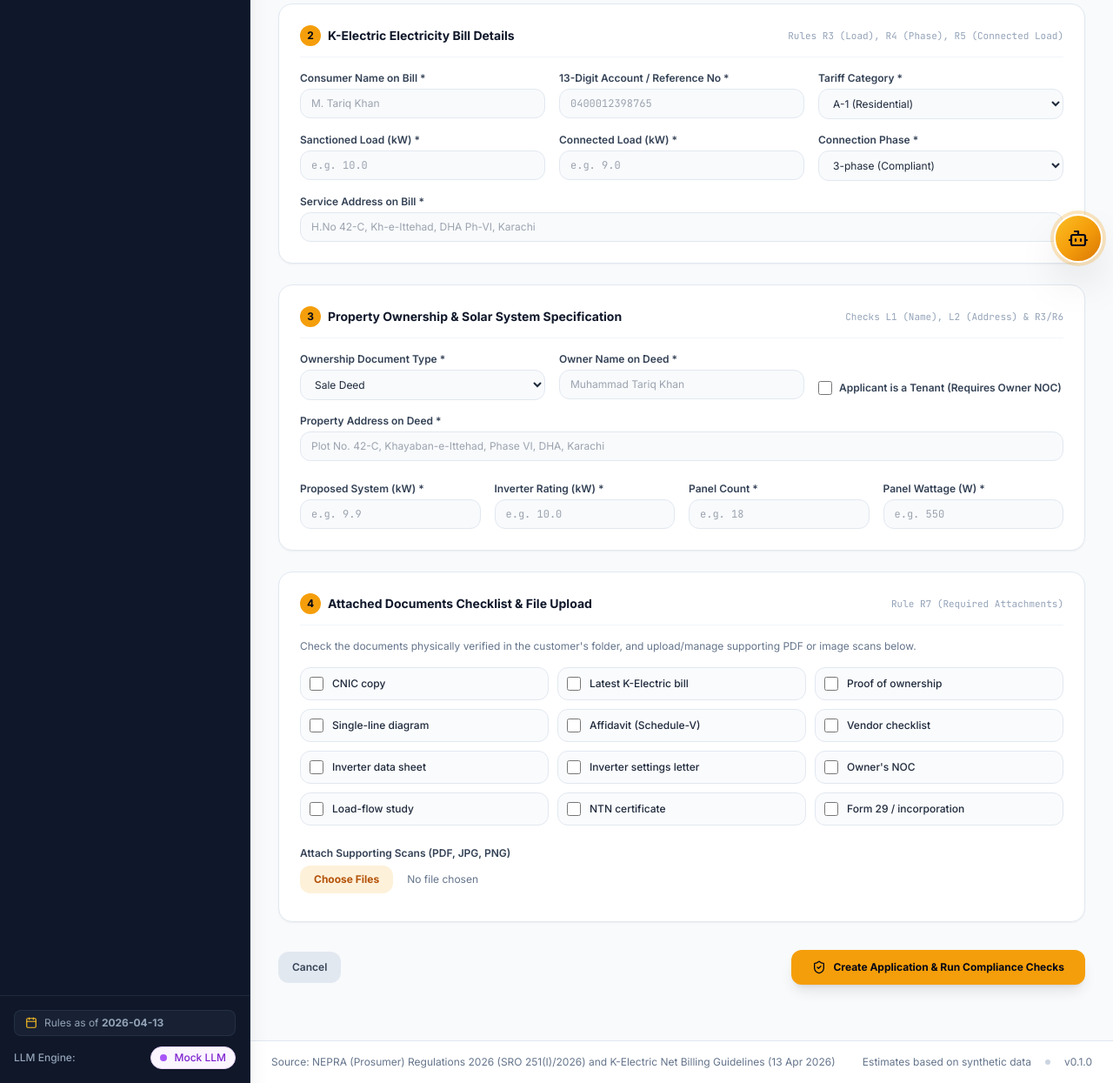
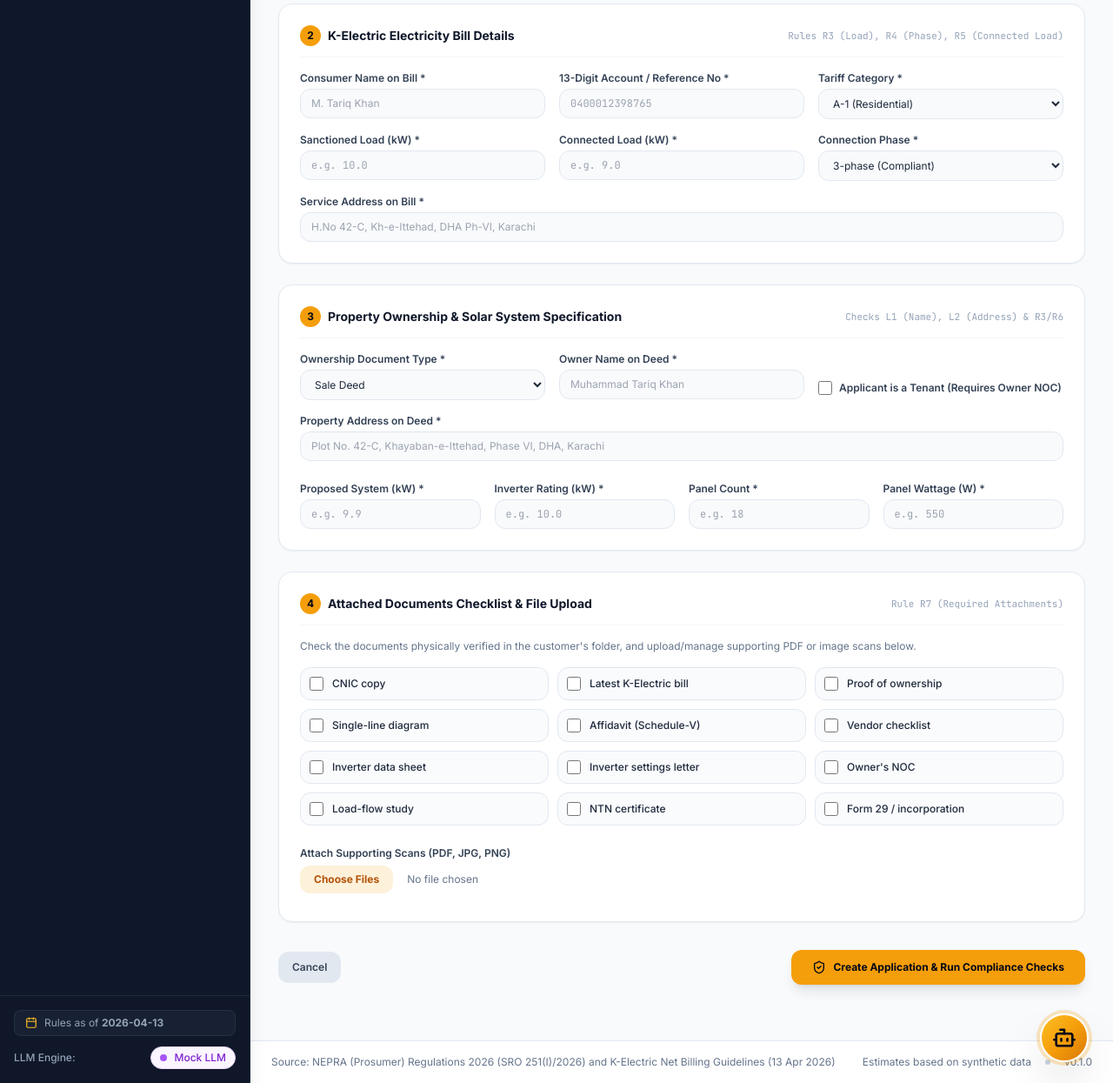
Before and after one commit to JeffCorpInc/Net-Billing-Autopilot, a FastAPI app: page /new in a window 1280 px wide. Shown: the part 698-1943 px from the top of the page at 87% size. Run offline with FastAPI, Linux system fonts and the light colour scheme; some libraries are stand-ins or nearby versions; some web fonts are replaced.

Commit message:
Fix AI Copilot click-to-open above bottom-right icon and move toasts to top-right

```diff
--- a/static/assistant.js
+++ b/static/assistant.js
@@ -77,14 +77,17 @@
     },
 
     togglePanel() {
-      if (this.isOpen) this.closePanel();
-      else this.openPanel();
+      if (this.isOpen) {
+        this.closePanel();
+      } else {
+        this.openPanel();
+      }
     },
 
     openPanel() {
       const panel = document.getElementById('ai-assistant-panel');
       if (!panel) return;
-      panel.classList.remove('hidden');
+      panel.style.display = 'flex';
       this.isOpen = true;
       if (window.lucide) window.lucide.createIcons({ root: panel });
     },
@@ -92,7 +95,7 @@
     closePanel() {
       const panel = document.getElementById('ai-assistant-panel');
       if (!panel) return;
-      panel.classList.add('hidden');
+      panel.style.display = 'none';
       this.isOpen = false;
     },
 
@@ -160,7 +163,7 @@
       const badge = document.getElementById('ai-assistant-badge');
       if (!badge) return;
       if (issueCount > 0) {
-        badge.textContent = `${issueCount} issue${issueCount > 1 ? 's' : ''}`;
+        badge.textContent = `${issueCount}`;
         badge.classList.remove('hidden');
       } else {
         badge.classList.add('hidden');
--- a/templates/assistant_widget.html
+++ b/templates/assistant_widget.html
@@ -2,11 +2,12 @@
 <div id="ai-assistant-root"
      data-case-id="{{ case_id if case_id is defined else next_case_id }}"
      data-context-mode="{{ 'form' if active_page == 'new_case' else 'case_view' }}"
-     class="fixed right-3 top-1/2 -translate-y-1/2 z-40 flex items-center pointer-events-none">
+     class="fixed bottom-6 right-7 z-40 flex flex-col items-end pointer-events-none">
 
-  <!-- Expandable Chat Panel (Opens to the left of the circular right-center bot icon) -->
+  <!-- Expandable Chat Panel (Opens directly ABOVE the circular bot icon) -->
   <div id="ai-assistant-panel"
-       class="hidden pointer-events-auto mr-3 w-[340px] sm:w-[390px] max-h-[78vh] bg-white dark:bg-slate-900 border border-slate-200 dark:border-slate-700 rounded-2xl shadow-2xl flex flex-col overflow-hidden transition-all duration-200">
+       style="display: none;"
+       class="pointer-events-auto mb-3.5 w-[350px] sm:w-[400px] max-h-[75vh] bg-white dark:bg-slate-900 border border-slate-200 dark:border-slate-700 rounded-2xl shadow-2xl flex-col overflow-hidden transition-all duration-200">
 
     <!-- Panel Header -->
     <div class="bg-gradient-to-r from-[#0F172A] via-slate-900 to-slate-800 text-white px-4 py-3.5 flex items-center justify-between border-b border-slate-800">
@@ -53,9 +54,9 @@
     </div>
 
     <!-- Messages Container -->
-    <div id="ai-assistant-messages" class="flex-1 p-3.5 space-y-3 overflow-y-auto max-h-[360px] text-xs bg-white dark:bg-slate-900">
+    <div id="ai-assistant-messages" class="flex-1 p-3.5 space-y-3 overflow-y-auto max-h-[340px] text-xs bg-white dark:bg-slate-900">
       <div class="p-3 rounded-2xl bg-slate-100 dark:bg-slate-800/90 text-slate-700 dark:text-slate-200 leading-relaxed">
-        👋 Hi! I'm your **NetBill AI Copilot**. As you fill in or edit your application, click **"Check Now"** or ask me anything—I'll flag wrong steps, capacity violations, expired CNICs, or name/address mismatches and highlight the exact field to fix.
+        👋 Hi! I'm your <strong>NetBill AI Copilot</strong>. Click <strong>"Check Now"</strong> or ask me anything—I'll flag wrong steps, capacity violations, expired CNICs, or name/address mismatches and highlight the exact field to fix.
       </div>
     </div>
 
@@ -71,20 +72,20 @@
     </form>
   </div>
 
-  <!-- Circular Floating Bot Icon (Docked at Extreme Right-Center of True Viewport) -->
+  <!-- Circular Floating Bot Icon (Bottom-Right Corner with Scrollbar Clearance) -->
   <button id="ai-assistant-toggle-btn" type="button"
           title="AI Onboarding Copilot — Click to inspect errors & mismatches"
           aria-label="Open AI Onboarding Copilot"
-          class="pointer-events-auto group relative w-13 h-13 p-3.5 rounded-full bg-gradient-to-br from-amber-400 via-amber-500 to-amber-600 hover:from-amber-300 hover:to-amber-500 text-slate-950 shadow-2xl ring-4 ring-amber-500/25 border-2 border-white dark:border-slate-800 flex items-center justify-center transition-all duration-200 hover:scale-105 active:scale-95">
-    <i data-lucide="bot" class="w-6 h-6 stroke-[2.2]"></i>
+          class="pointer-events-auto group relative w-14 h-14 rounded-full bg-gradient-to-br from-amber-400 via-amber-500 to-amber-600 hover:from-amber-300 hover:to-amber-500 text-slate-950 shadow-2xl ring-4 ring-amber-500/25 border-2 border-white dark:border-slate-800 flex items-center justify-center transition-all duration-200 hover:scale-105 active:scale-95 cursor-pointer">
+    <i data-lucide="bot" class="w-7 h-7 stroke-[2.2]"></i>
 
     <!-- Top-Right Notification Badge for Detected Issues -->
     <span id="ai-assistant-badge"
-          class="hidden absolute -top-1.5 -right-1.5 min-w-[20px] h-[20px] px-1 rounded-full text-[10px] font-extrabold bg-rose-600 text-white border-2 border-white dark:border-slate-900 flex items-center justify-center shadow-md">
+          class="hidden absolute -top-1.5 -right-1.5 min-w-[22px] h-[22px] px-1 rounded-full text-[10px] font-extrabold bg-rose-600 text-white border-2 border-white dark:border-slate-900 flex items-center justify-center shadow-md">
       0
     </span>
 
-    <!-- Hover Tooltip Pill -->
+    <!-- Hover Tooltip Pill (Left of Circle) -->
     <span class="pointer-events-none opacity-0 group-hover:opacity-100 transition-opacity duration-150 absolute right-16 whitespace-nowrap px-2.5 py-1 rounded-lg bg-slate-900 text-white text-[11px] font-bold shadow-lg border border-slate-700">
       AI Copilot
     </span>
--- a/templates/base.html
+++ b/templates/base.html
@@ -189,8 +189,8 @@
   <!-- Scoped Floating Widgets (Rendered outside transformed containers so position:fixed anchors to true viewport) -->
   {% block floating_widget %}{% endblock %}
 
-  <!-- Global Toast Notification Container -->
-  <div id="toast-container" class="fixed bottom-4 right-4 z-50 flex flex-col gap-2 pointer-events-none"></div>
+  <!-- Global Toast Notification Container (Top-right below header so it never collides with bottom-right AI Bot icon) -->
+  <div id="toast-container" class="fixed top-20 right-6 z-50 flex flex-col gap-2 pointer-events-none"></div>
 
   <!-- Reusable Global Modal Component -->
   <div id="global-modal-overlay" class="fixed inset-0 z-50 bg-slate-950/60 backdrop-blur-sm flex items-center justify-center p-4 hidden">
```
